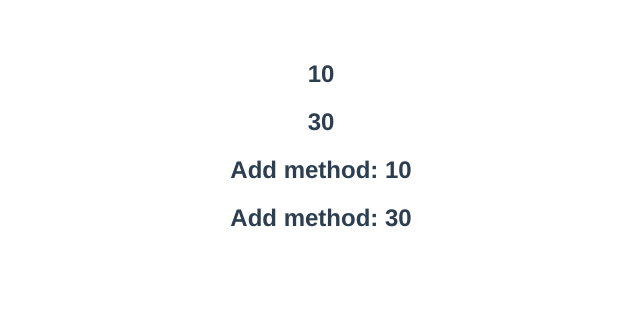
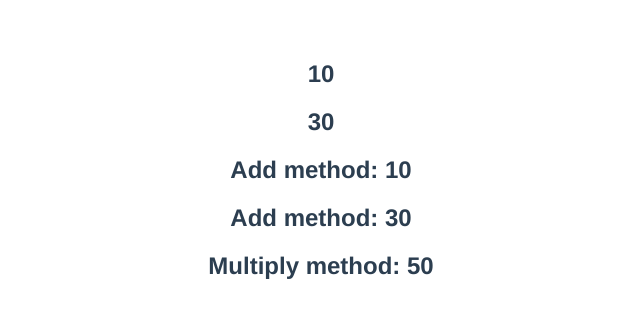
Before and after one commit to tanuuu18/Learning-Vue.js-3, a Vue app in the folder hello-world/: page / in a window 1280 px wide. Shown: the top 318 px of the page, without its empty margins (319-959 px from the left). Built offline with nearby package versions, Linux system fonts and the light colour scheme.

Commit message:
16. Methods

```diff
--- a/hello-world/src/App.vue
+++ b/hello-world/src/App.vue
@@ -3,6 +3,7 @@
   <h2>{{ 5 + 10 + 15 }}</h2>
    <h2>Add method: {{ add(2, 3, 5) }}</h2>
   <h2>Add method: {{ add(5, 10, 15) }}</h2>
+   <h2>Multiply method: {{ multiply(10) }}</h2>
 </template>
 
 <script>
@@ -12,12 +13,15 @@ export default {
   name: 'App',
   data(){
     return {
-
+        baseMultiplier: 5,
     };
   },
    methods: {
    add(a, b, c) {
       return a + b + c;
+    },
+      multiply(num) {
+      return num * this.baseMultiplier;
     },
   },
 };
```
